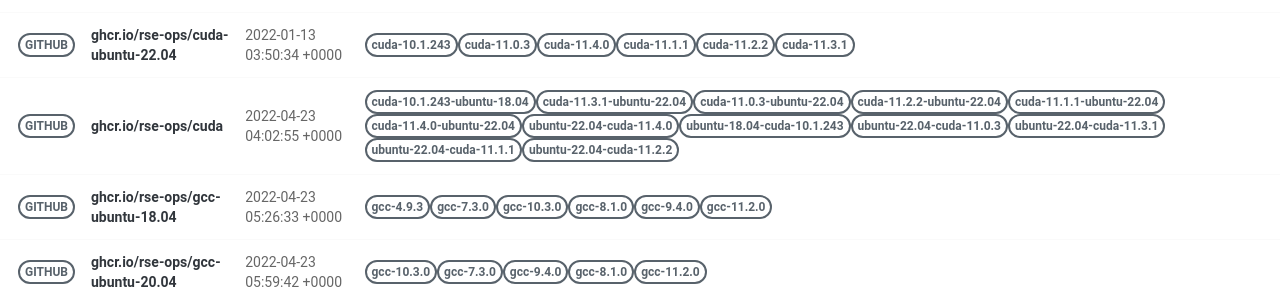
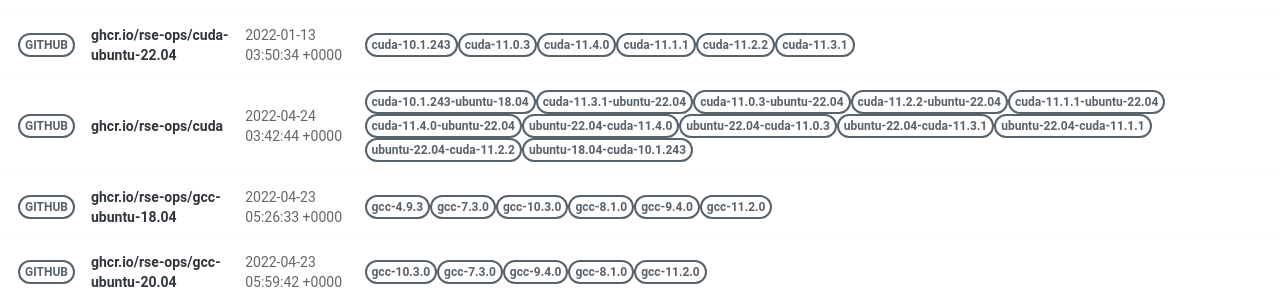
Before and after one commit to rse-ops/docker-images, a Jekyll site: the page built from pages/index.md, in a window 1280 px wide. Shown: the part 417-717 px from the top of the page. Built offline with Jekyll 4.4.1, drawn with Linux system fonts in a browser that asks for light colours; nearby versions of some CDN libraries.

Commit message:
Automated push to update library 2022-04-24

```diff
--- a/_library/ghcr.io-rse-ops-cuda.md
+++ b/_library/ghcr.io-rse-ops-cuda.md
@@ -1,7 +1,7 @@
 ---
 layout: container
 name: ghcr.io/rse-ops/cuda
-updated_at: 2022-04-23 04:02:55.469122
+updated_at: 2022-04-24 03:42:44.354235
 
 
 container_url: https://github.com/orgs/rse-ops/packages/container/package/cuda
@@ -27,9 +27,6 @@ versions:
  - tag: ubuntu-22.04-cuda-11.4.0
    dockerfile: https://github.com/rse-ops/docker-images/blob/main/ubuntu/cuda/Dockerfile
    manifest: https://crane.ggcr.dev/manifest/ghcr.io/rse-ops/cuda:ubuntu-22.04-cuda-11.4.0
- - tag: ubuntu-18.04-cuda-10.1.243
-   dockerfile: https://github.com/rse-ops/docker-images/blob/main/ubuntu/cuda/Dockerfile
-   manifest: https://crane.ggcr.dev/manifest/ghcr.io/rse-ops/cuda:ubuntu-18.04-cuda-10.1.243
  - tag: ubuntu-22.04-cuda-11.0.3
    dockerfile: https://github.com/rse-ops/docker-images/blob/main/ubuntu/cuda/Dockerfile
    manifest: https://crane.ggcr.dev/manifest/ghcr.io/rse-ops/cuda:ubuntu-22.04-cuda-11.0.3
```
Also changed, not shown: other parts of _library/ghcr.io-rse-ops-cuda.md (+3 -0 lines).
